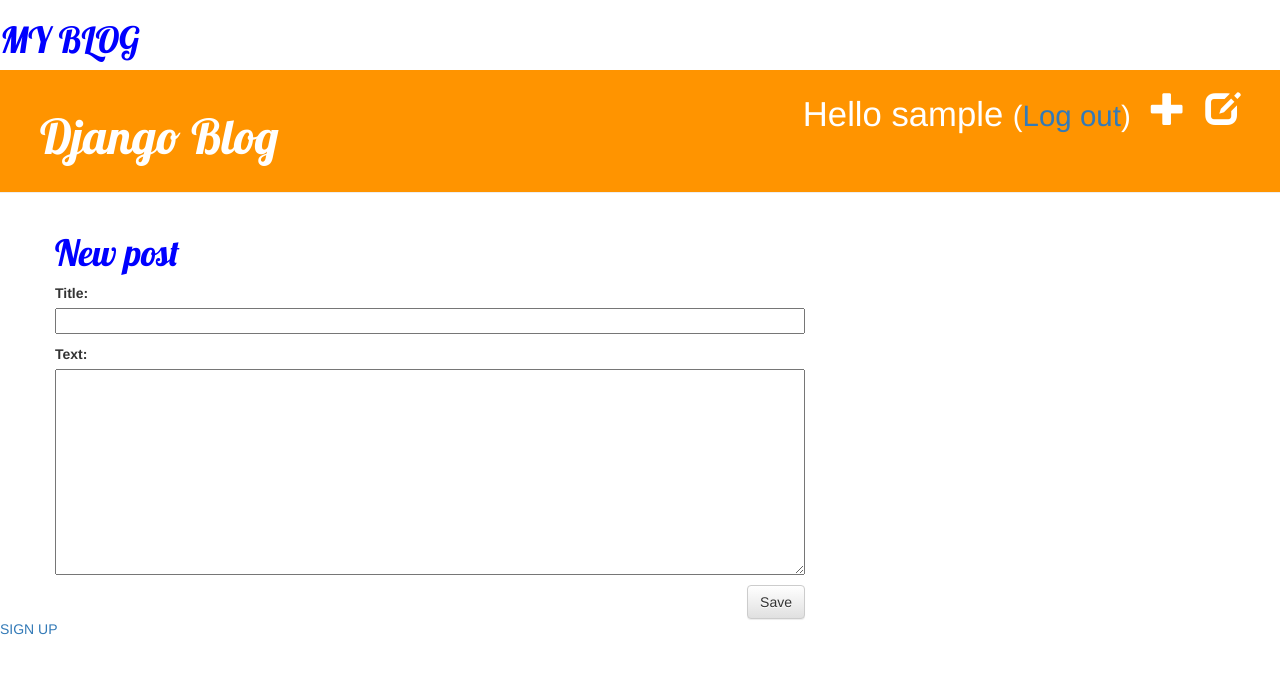
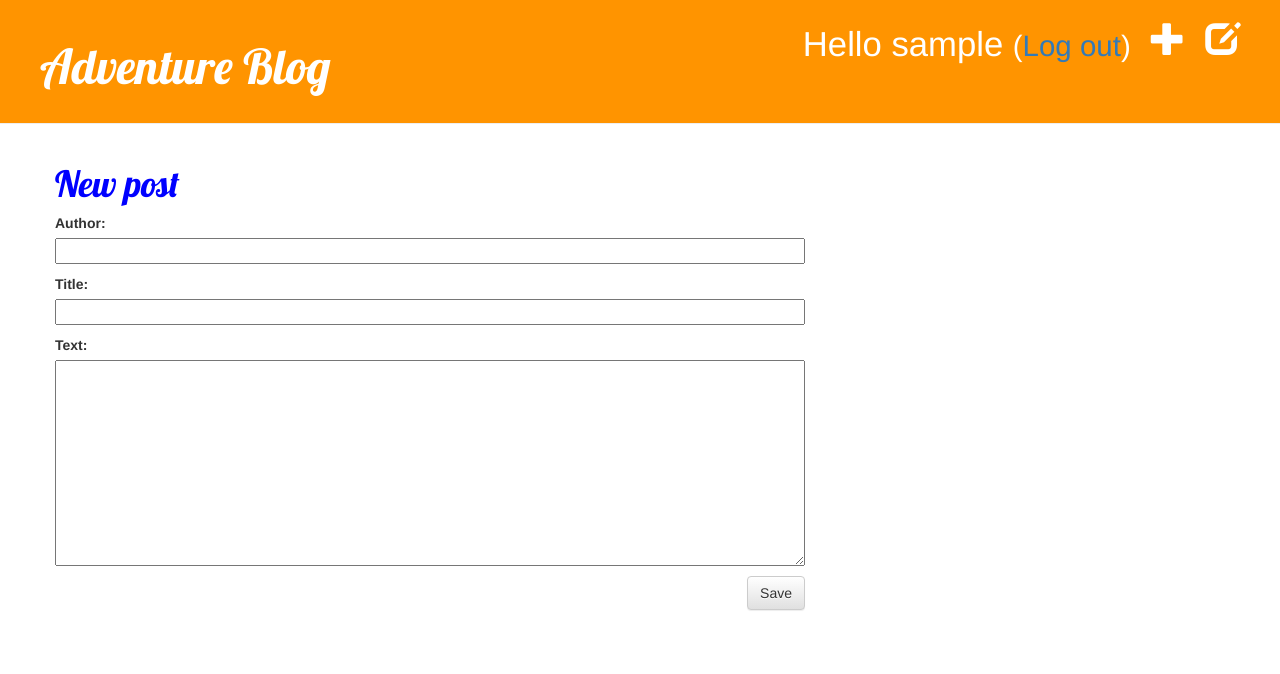
Before and after one commit to tandalevaibhav/djangotoure, a Django app: page /post/new/ in a window 1280 px wide. Shown: the top 674 px of the page. Run offline with Django 3.2, Linux system fonts and the light colour scheme; the visitor is signed in with stand-in values (Sample User, id 1); some libraries are stand-ins or nearby versions.

Commit message:
added author attribute in PostForm

```diff
--- a/blog/forms.py
+++ b/blog/forms.py
@@ -6,7 +6,7 @@ from .models import Post
 class PostForm(forms.ModelForm):
     class Meta:
           model = Post
-          fields = ('title', 'text',)
+          fields = ('author','title', 'text',)
 
 class UserForm(forms.ModelForm):
     password=forms.CharField(widget=forms.PasswordInput())
--- a/blog/templates/blog/base.html
+++ b/blog/templates/blog/base.html
@@ -7,20 +7,17 @@
         <link rel="stylesheet" href="{% static 'css/blog.css' %}">
         <link href="//fonts.googleapis.com/css?family=Lobster&subset=latin,latin-ext" rel="stylesheet" type="text/css">
     </head>
-        <div>
-            <h1>MY BLOG</h1>
-        </div>
-
-        <body>
+       <body>
             <div class="page-header">
                 {% if user.is_authenticated %}
                 <a href="{% url 'post_draft_list' %}" class="top-menu"><span class="glyphicon glyphicon-edit"></span></a>
                 <a href="{% url 'post_new' %}" class="top-menu"><span class="glyphicon glyphicon-plus"></span></a>
                 <p class="top-menu">Hello {{ user.username }} <small>(<a href="{% url 'logout' %}">Log out</a>)</small></p>
                 {% else %}
-                <a href="{% url 'login' %}" class="top-menu"><span class="glyphicon glyphicon-lock"></span></a>
+                <a href="{% url 'login' %}" class="top-menu"><h4>Login</h4><span class="glyphicon glyphicon-lock"></span></a>
+                <a href="{% url 'signup' %}" class="top_menu">SIGN UP</a>
                 {% endif %}
-                <h1><a href="/">Django Blog</a></h1>
+                <h1><a href="/">Adventure Blog</a></h1>
             </div>
             <div class="content container">
                 <div class="row">
@@ -30,6 +27,6 @@
                     </div>
                 </div>
             </div>
-            <a href="/blog/signup/">SIGN UP</a>
+
             </body>
 </html>
--- a/blog/views.py
+++ b/blog/views.py
@@ -31,13 +31,15 @@ def post_new(request):
 def signup(request):
     context = RequestContext(request)
     registered = False
-    if request.method== 'POST':
+    if request.method == 'POST':
         form=UserForm(request.POST)
         if form.is_valid():
             user=form.save(commit=False)
             user.set_password(user.password)
             user.save()
             register=True
+            posts=Post.objects.filter(published_date__lte=timezone.now()).order_by('published_date')
+            return render('blog/post_list.html',{'posts':posts})
         else:
             print(form.errors)
 
```
Also changed, not shown: blog/templates/blog/signup.html (+4 -4 lines).
